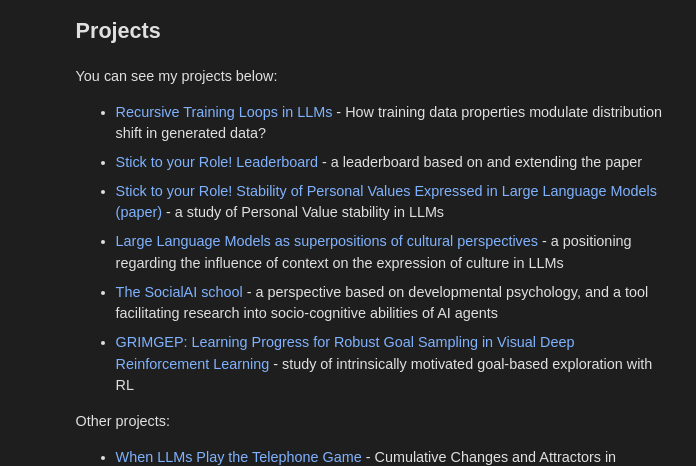
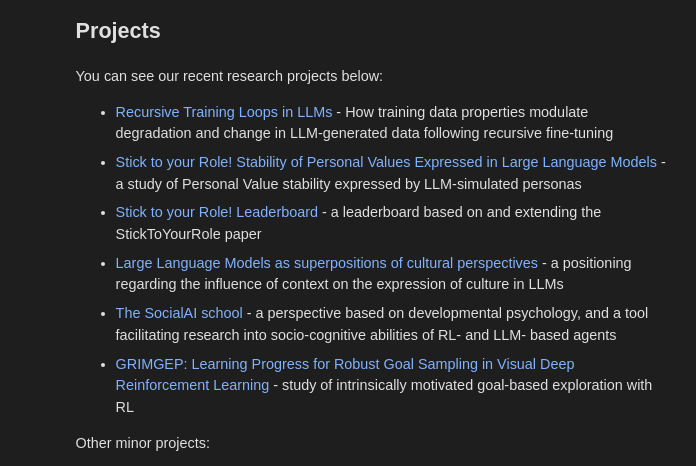
Before and after one commit to grgkovac/grgkovac.github.io, a plain HTML site: page index.html in a window 1280 px wide. Shown: the part 323-789 px from the top of the page, 406-1102 px from the left. Drawn offline with Linux system fonts and the light colour scheme; some icons are missing.

Commit message:
decorative changes

```diff
--- a/index.html
+++ b/index.html
@@ -187,19 +187,19 @@
         <h2>Projects</h2>
 
         <p>
-        You can see my projects below:
+        You can see our recent research projects below:
         </p>
         <ul>
-            <li> <a href="https://arxiv.org/abs/2504.03814" target="_blank">Recursive Training Loops in LLMs </a> - How training data properties modulate distribution shift in generated data? </li>
-            <li> <a href="https://huggingface.co/spaces/flowers-team/StickToYourRoleLeaderboard" target="_blank">Stick to your Role! Leaderboard </a> - a leaderboard based on and extending the paper</li>
-            <li> <a href="https://sites.google.com/view/llmvaluestability" target="_blank">Stick to your Role! Stability of Personal Values Expressed in Large Language Models (paper)</a> - a study of Personal Value stability in LLMs
+            <li> <a href="https://arxiv.org/abs/2504.03814" target="_blank">Recursive Training Loops in LLMs </a> - How training data properties modulate degradation and change in LLM-generated data following recursive fine-tuning</li>
+            <li> <a href="https://sites.google.com/view/llmvaluestability" target="_blank">Stick to your Role! Stability of Personal Values Expressed in Large Language Models</a> - a study of Personal Value stability expressed by LLM-simulated personas</li>
+            <li> <a href="https://huggingface.co/spaces/flowers-team/StickToYourRoleLeaderboard" target="_blank">Stick to your Role! Leaderboard </a> - a leaderboard based on and extending the StickToYourRole paper</li>
             <li> <a href="https://sites.google.com/view/llm-superpositions" target="_blank">Large Language Models as superpositions of cultural perspectives</a>  - a positioning regarding the influence of context on the expression of culture in LLMs </li>
-            <li> <a href="https://sites.google.com/view/socialai-school" target="_blank">The SocialAI school</a> - a perspective based on developmental psychology, and a tool facilitating research into socio-cognitive abilities of AI agents </li>
+            <li> <a href="https://sites.google.com/view/socialai-school" target="_blank">The SocialAI school</a> - a perspective based on developmental psychology, and a tool facilitating research into socio-cognitive abilities of RL- and LLM- based agents </li>
             <li> <a href="https://sites.google.com/view/grimgep" target="_blank"> GRIMGEP: Learning Progress for Robust Goal Sampling in Visual Deep Reinforcement Learning</a> - study of intrinsically motivated goal-based exploration with RL </li>
         </ul>
 
         <p>
-        Other projects:
+        Other minor projects:
         <ul>
             <li> <a href="https://arxiv.org/abs/2407.04503" target="_blank">When LLMs Play the Telephone Game </a> - Cumulative Changes and Attractors in Iterated Cultural Transmissions </li>
             <li> <a href="https://hal-bioemco.ccsd.cnrs.fr/ENSTA_U2IS/hal-04861896v1" target="_blank">Autotelic LLM-based exploration for goal-conditioned RL </a> - open-ended exploration with LLMs and RL</li>
```
